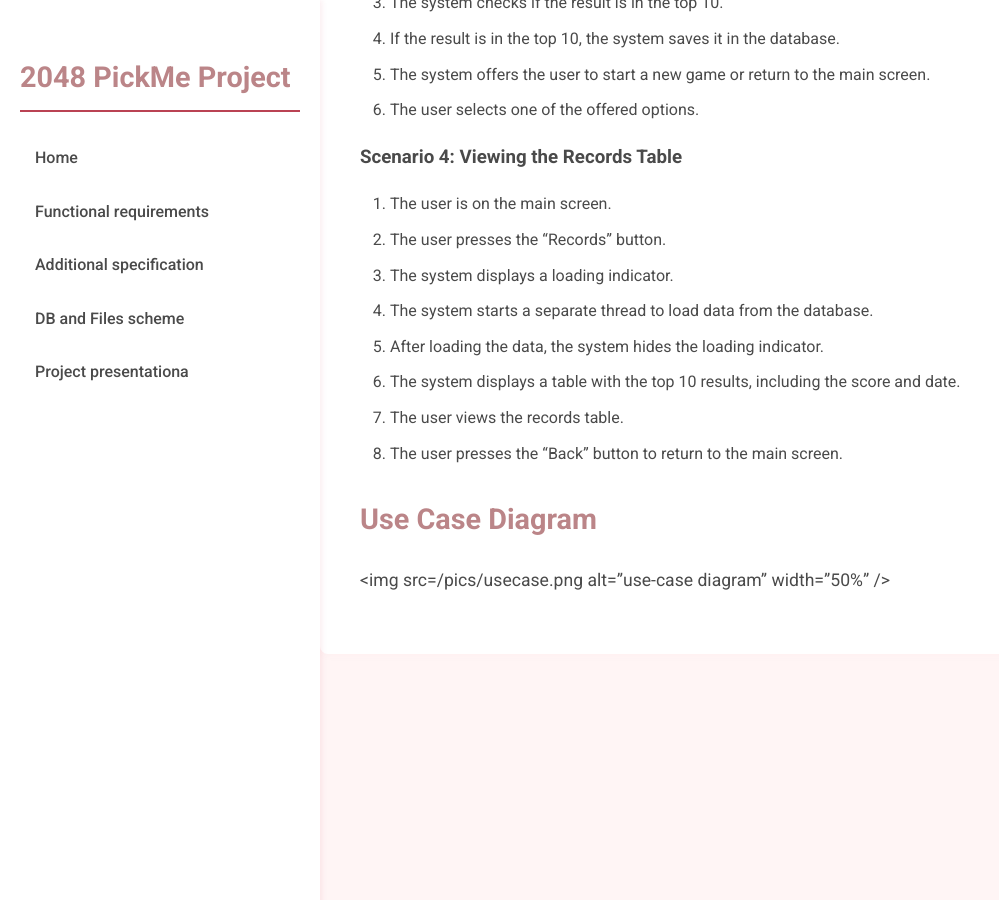
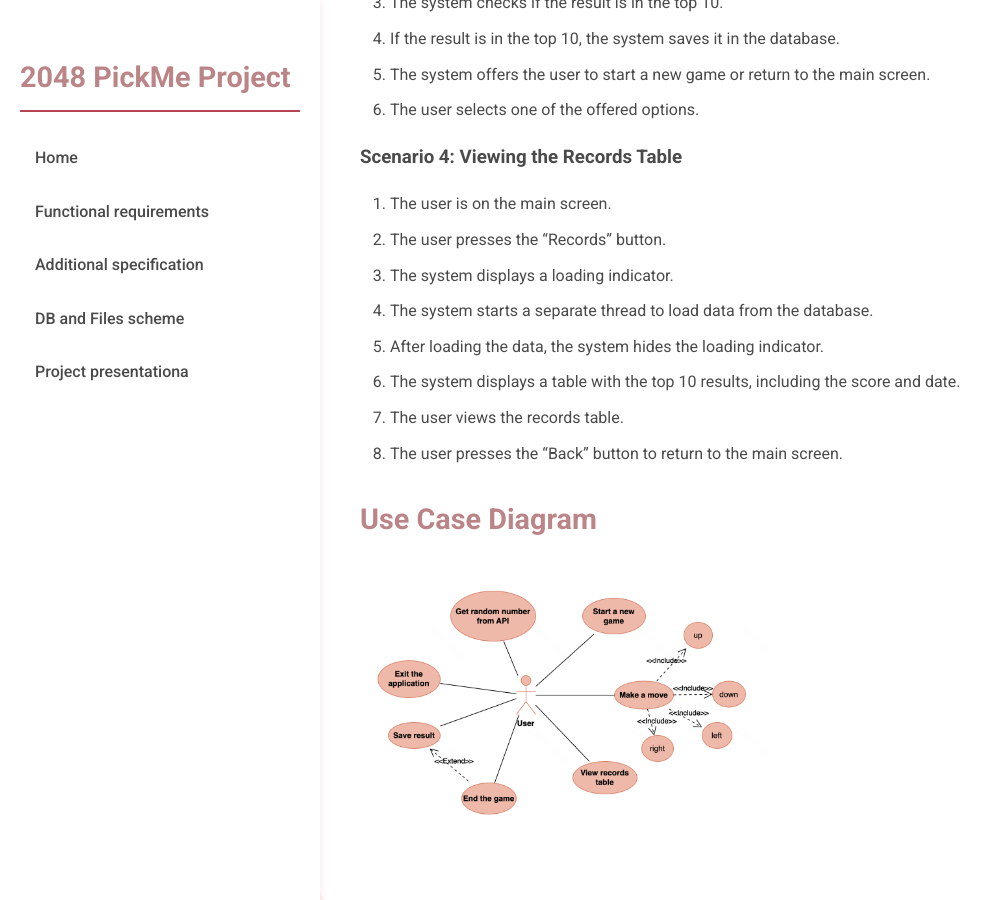
Before and after one commit to fpmi-pmvs2025/pmvs11b-lab8-pickme-team, a Jekyll site: the page built from docs/functional.md, in a window 1280 px wide and 900 px high, scrolled down 4269 px. Shown: the whole window, without its empty margins (0-999 px from the left). Built offline with Jekyll 4.4.1, drawn with Linux system fonts in a browser that asks for light colours.

Commit message:
add use case diagram

```diff
--- a/docs/functional.md
+++ b/docs/functional.md
@@ -145,4 +145,4 @@ _Acceptance Criteria:_
 8. The user presses the "Back" button to return to the main screen.
 
 ## Use Case Diagram
-<img src=/pics/usecase.png alt="use-case diagram" width="50%" />
+<img src="pics/usecase.png" alt="use-case diagram" width="50%" />
```
